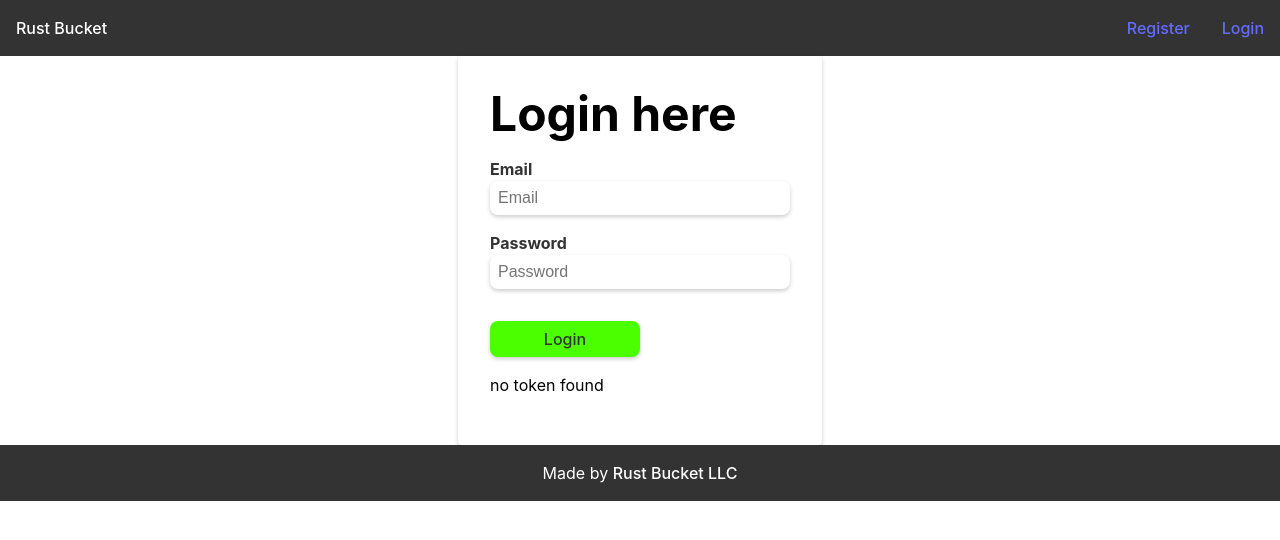
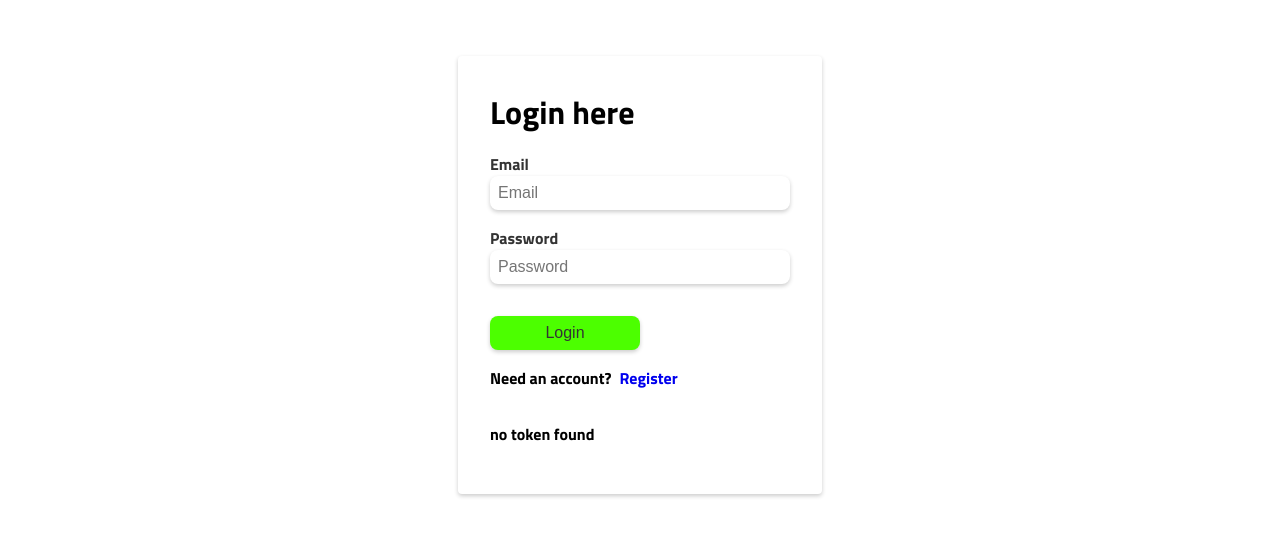
Before and after one commit to justnspacer/rustbucket, a React (Vite) app in the folder RustyTech/RustyTech.Client/: page /login in a window 1280 px wide. Shown: the top 540 px of the page. Built offline with nearby package versions, Linux system fonts and the light colour scheme.

Commit message:
adding base style 1

```diff
--- a/RustyTech/RustyTech.Client/index.html
+++ b/RustyTech/RustyTech.Client/index.html
@@ -1,11 +1,15 @@
 <!doctype html>
 <html lang="en">
-  <head>
+<head>
     <meta charset="UTF-8" />
     <link rel="icon" type="image/svg+xml" href="/vite.svg" />
     <meta name="viewport" content="width=device-width, initial-scale=1.0" />
-    <title>RustBucket</title>
-  </head>
+    <meta http-equiv="X-UA-Compatible" content="ie=edge" />
+    <meta name="description" content="Rust Bucket" />
+
+    <title>Rust Bucket</title>
+    <script src="https://kit.fontawesome.com/8e13a44ce3.js" crossorigin="anonymous"></script>
+</head>
   <body>
     <div id="root"></div>
     <script type="module" src="/src/main.tsx"></script>
--- a/RustyTech/RustyTech.Client/src/App.css
+++ b/RustyTech/RustyTech.Client/src/App.css
@@ -7,45 +7,41 @@ main {
     padding: 2rem;
 }
 
-tr:nth-child(even) {
-    background: #F2F2F2;
-}
-
-tr:nth-child(odd) {
-    background: #FFF;
-}
-
-th, td {
-    padding-left: 1rem;
-    padding-right: 1rem;
-}
-
 nav {
     display: flex;
     justify-content: space-between;
     align-items: center;
     padding: 1rem;
-    background-color: #333;
     color: white;
 }
 
 footer {
-    display: flex;
-    justify-content: center;
-    align-items: center;
     padding: 1rem;
-    background-color: #333;
     color: white;
 }
 
-.logo a:link, .logo a:visited {
+    footer div {
+        display: flex;
+        justify-content: center;
+        align-items: center;
+        gap: .5rem;
+    }
+
+.logo {
+    display: flex;
+    align-items: center;
+    gap: .5rem;
     color: #fff;
-    text-decoration: none;
 }
+
+    .logo a:link, .logo a:visited {
+        color: #fff;
+        text-decoration: none;
+    }
 
 .username {
     color: #fff;
-    font-weight: bold;
+    cursor: pointer;
 }
 
     .username a:link, .username a:visited {
@@ -119,6 +115,23 @@ label {
     animation: spin 1s ease infinite;
 }
 
+.register-line {
+    display: flex;
+    align-items: center;
+    gap: .5rem;
+}
+
+.login-link {
+    display: flex;
+    align-items: center;
+    gap: .5rem;
+    text-transform: capitalize;
+}
+
+a.login-link:link, a.login-link:visited {
+    color: #fff;
+}
+
 @keyframes spin {
     0% {
         transform: rotate(0deg);
@@ -128,3 +141,19 @@ label {
         transform: rotate(360deg);
     }
 }
+
+.dropdown {
+    position: absolute;
+    display: flex;
+    flex-direction: column;
+    gap: .5rem;
+    background-color: #fff;
+    box-shadow: 4px 4px rgba(0,0,0,0.4);
+    width: 150px;
+}
+
+    .dropdown a:link, .dropdown a:visited {
+        color: #000;
+        text-decoration: none;
+        padding: 10px 10px 10px 5px;
+    }
--- a/RustyTech/RustyTech.Client/src/components/home.tsx
+++ b/RustyTech/RustyTech.Client/src/components/home.tsx
@@ -8,7 +8,8 @@ const Home: React.FC = () => {
         <><main>
             {message && <p>{message}</p>}
             <h1>Home Component</h1>
-
+            <section>
+            </section>
         </main>
         </>
     );
--- a/RustyTech/RustyTech.Client/src/components/loginForm.tsx
+++ b/RustyTech/RustyTech.Client/src/components/loginForm.tsx
@@ -1,5 +1,5 @@
 import React, { useEffect, useState } from 'react';
-import { useNavigate } from 'react-router-dom';
+import { Link, useNavigate } from 'react-router-dom';
 import { useAuth } from '../contexts/authContext';
 
 const LoginForm: React.FC = () => {
@@ -30,7 +30,7 @@ const LoginForm: React.FC = () => {
             <input type="password" placeholder="Password" value={password} onChange={e => setPassword(e.target.value)} required />
 
             <button type="submit">Login</button>
-
+            <p className="register-line">Need an account?<Link to="/register">Register</Link></p>
             {message && <p>{message}</p>}
         </form>
     );
--- a/RustyTech/RustyTech.Client/src/components/navBar.tsx
+++ b/RustyTech/RustyTech.Client/src/components/navBar.tsx
@@ -1,25 +1,54 @@
-import React from 'react';
+import React, { useState, useEffect, useRef } from 'react';
 import { Link } from 'react-router-dom';
 import { useAuth } from '../contexts/authContext';
 
 const NavBar: React.FC = () => {
     const { isAuthenticated, isTokenValid, logout, user } = useAuth();
+    const [showDropdown, setShowDropdown] = useState(false);
+    const dropdownRef = useRef<HTMLDivElement>(null);
+
+    const handleDropdownClick = () => {
+        setShowDropdown(!showDropdown);
+    };
+
+    const handleClickOutside = (event: MouseEvent) => {
+        if (dropdownRef.current && !dropdownRef.current.contains(event.target as Node)) {
+            setShowDropdown(false);
+        }
+    };
+
+    useEffect(() => {
+        document.addEventListener('mousedown', handleClickOutside);
+        return () => {
+            document.removeEventListener('mousedown', handleClickOutside);
+        };
+    }, []);
 
     return (
         <nav>
-            <div className="logo">
-                <Link to="/">Rust Bucket</Link>
-            </div>
+            <Link className="logo" to="/">
+                <i className="fa-solid fa-robot icon"></i>
+                Rust Bucket
+            </Link>
             <div className="links">
                 {isAuthenticated && isTokenValid ? (
                     <>
-                        <span className="username">Hi <Link to="/profile">{user?.email}</Link></span>
-                        <button onClick={logout}>Logout</button>
+                        <span className="username-container">
+                            <span className="username" onClick={handleDropdownClick}>{user?.email}</span>
+                            {showDropdown && (
+                                <div className="dropdown" ref={dropdownRef}>
+                                    <Link to="/profile">Profile</Link>
+                                    <Link to="/" onClick={logout}>Logout</Link>
+                                </div>
+                            )}
+                        </span>
                     </>
                 ) : (
                     <>
-                        <Link to="/register">Register</Link>
-                        <Link to="/login">Login</Link>
+                        <Link className="login-link" to="/login">
+                            <i className="fa-solid fa-user icon"></i>
+                            Login
+                        </Link>
                     </>
                 )}
             </div>
--- a/RustyTech/RustyTech.Client/src/index.css
+++ b/RustyTech/RustyTech.Client/src/index.css
@@ -1,11 +1,13 @@
+@import url('https://fonts.googleapis.com/css2?family=Titillium+Web:ital,wght@0,200;0,300;0,400;0,600;0,700;0,900;1,200;1,300;1,400;1,600;1,700&display=swap');
+
 :root {
-  font-family: Inter, system-ui, Avenir, Helvetica, Arial, sans-serif;
+  font-family: "Titillium Web", sans-serif;
   line-height: 1.5;
-  font-weight: 400;
+  font-weight: 700;
+  font-style: normal;
+
 
   color-scheme: light dark;
-  color: rgba(255, 255, 255, 0.87);
-  background-color: #808080;
 
   font-synthesis: none;
   text-rendering: optimizeLegibility;
@@ -13,56 +15,87 @@
   -moz-osx-font-smoothing: grayscale;
 }
 
+.titillium-web-extralight {
+    font-family: "Titillium Web", sans-serif;
+    font-weight: 200;
+    font-style: normal;
+}
+
+.titillium-web-light {
+    font-family: "Titillium Web", sans-serif;
+    font-weight: 300;
+    font-style: normal;
+}
+
+.titillium-web-regular {
+    font-family: "Titillium Web", sans-serif;
+    font-weight: 400;
+    font-style: normal;
+}
+
+.titillium-web-semibold {
+    font-family: "Titillium Web", sans-serif;
+    font-weight: 600;
+    font-style: normal;
+}
+
+.titillium-web-bold {
+    font-family: "Titillium Web", sans-serif;
+    font-weight: 700;
+    font-style: normal;
+}
+
+.titillium-web-black {
+    font-family: "Titillium Web", sans-serif;
+    font-weight: 900;
+    font-style: normal;
+}
+
+.titillium-web-extralight-italic {
+    font-family: "Titillium Web", sans-serif;
+    font-weight: 200;
+    font-style: italic;
+}
+
+.titillium-web-light-italic {
+    font-family: "Titillium Web", sans-serif;
+    font-weight: 300;
+    font-style: italic;
+}
+
+.titillium-web-regular-italic {
+    font-family: "Titillium Web", sans-serif;
+    font-weight: 400;
+    font-style: italic;
+}
+
+.titillium-web-semibold-italic {
+    font-family: "Titillium Web", sans-serif;
+    font-weight: 600;
+    font-style: italic;
+}
+
+.titillium-web-bold-italic {
+    font-family: "Titillium Web", sans-serif;
+    font-weight: 700;
+    font-style: italic;
+}
+
 a {
-  font-weight: 500;
-  color: #646cff;
-  text-decoration: inherit;
+  text-decoration: none;
 }
+
 a:hover {
-  color: #535bf2;
+  color: #fff;
 }
 
 body {
   margin: 0;
-  display: flex;
-  place-items: start;
-  min-width: 320px;
-  min-height: 100vh;
-}
+  padding: 0;
+  box-sizing: border-box;
 
-h1 {
-  font-size: 3em;
-  line-height: 1.1;
-}
-
-button {
-  border-radius: 8px;
-  border: 1px solid transparent;
-  padding: 0.6em 1.2em;
-  font-size: 1em;
-  font-weight: 500;
-  font-family: inherit;
-  background-color: #1a1a1a;
-  cursor: pointer;
-  transition: border-color 0.25s;
-}
-button:hover {
-  border-color: #646cff;
-}
-button:focus,
-button:focus-visible {
-  outline: 4px auto -webkit-focus-ring-color;
 }
 
 @media (prefers-color-scheme: light) {
-  :root {
-    color: #213547;
-    background-color: #ffffff;
-  }
-  a:hover {
-    color: #747bff;
-  }
-  button {
-    background-color: #f9f9f9;
-  }
+
 }
```
